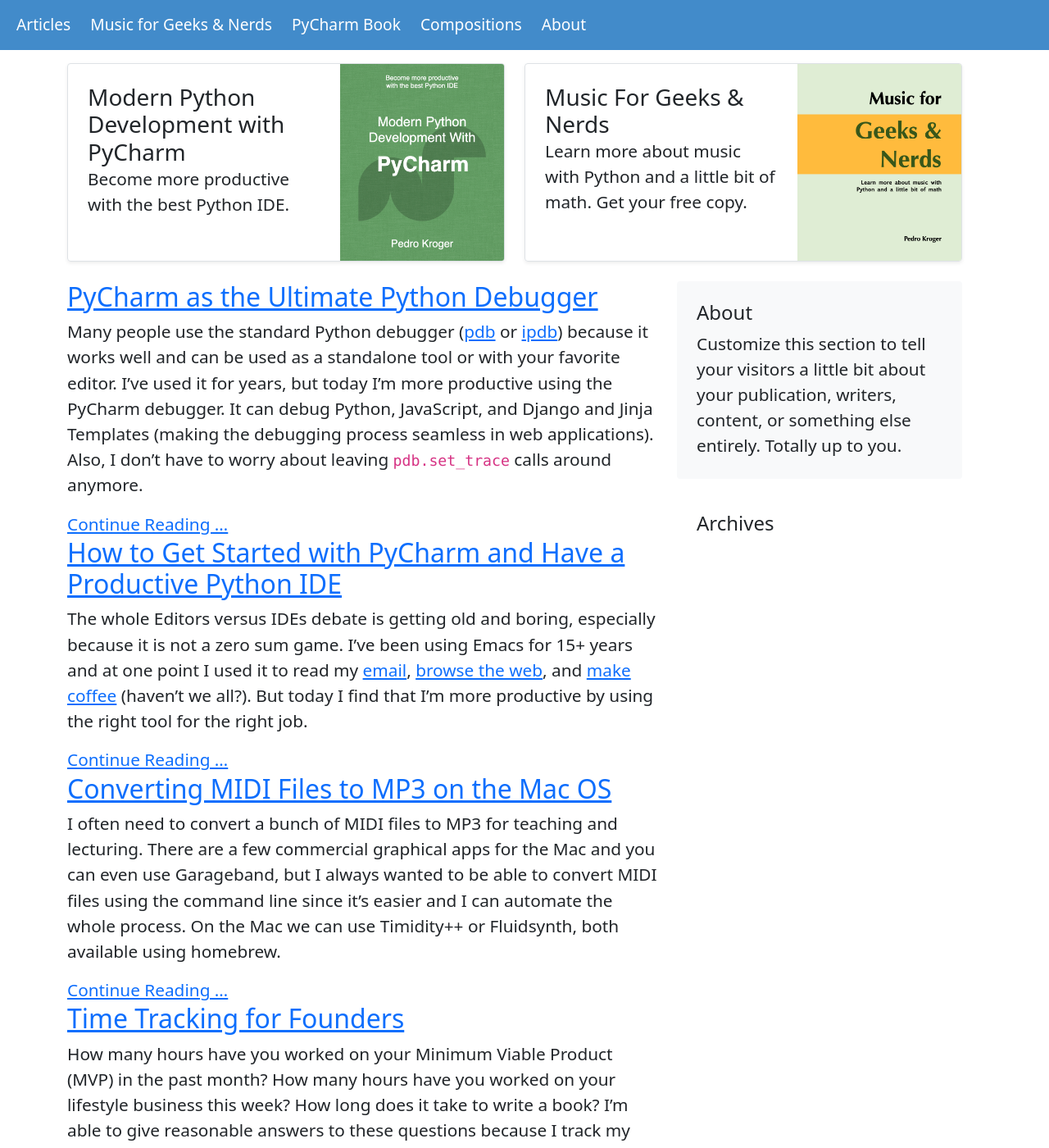
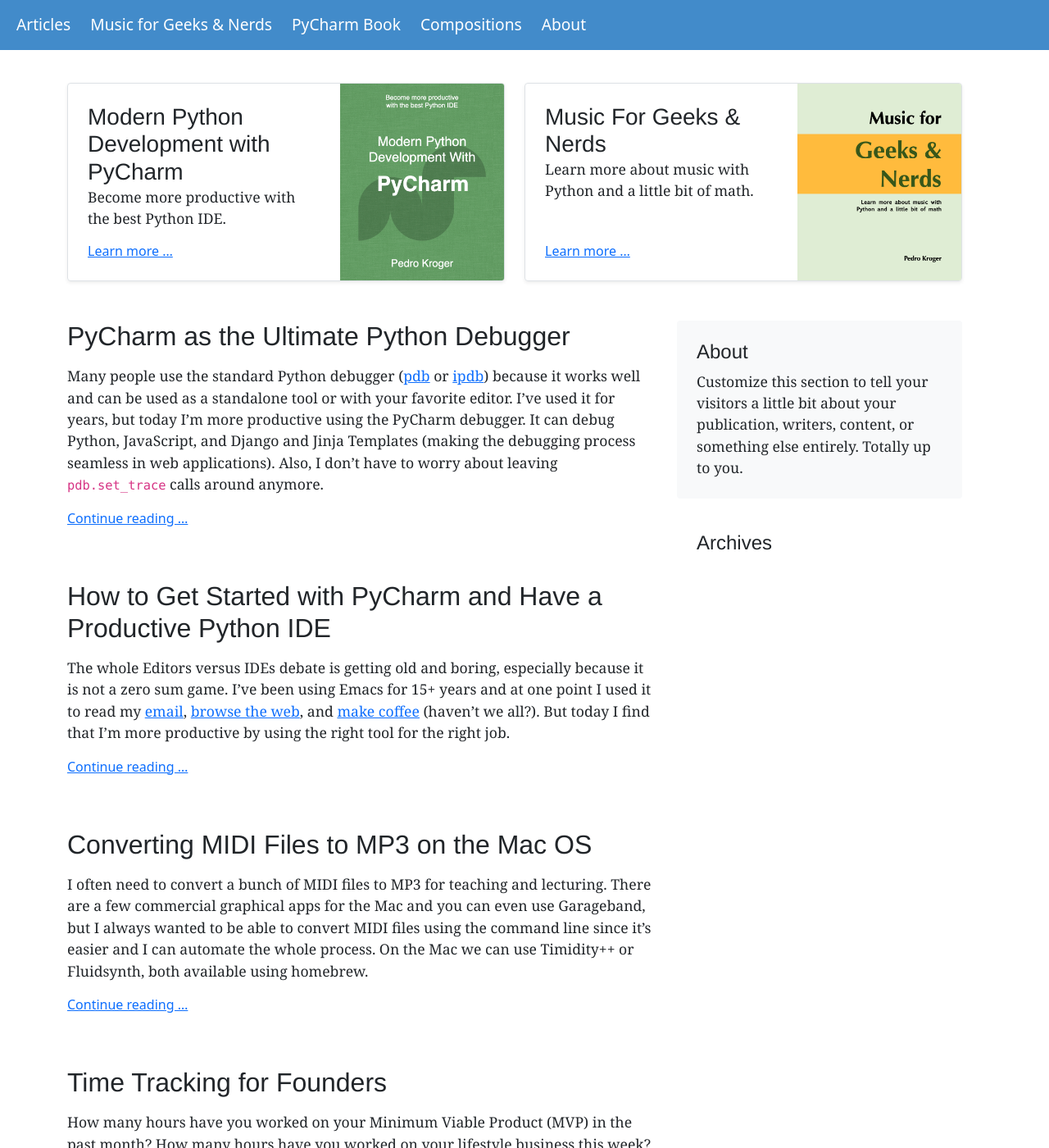
Before and after one commit to kroger/pedrokroger, a Jekyll site: the page built from index.md, in a window 1280 px wide and 1400 px high. Shown: the whole window at 82% size. Built offline with Jekyll 4.4.1, drawn with Linux system fonts in a browser that asks for light colours; some of the changed text lies outside the part shown.

Commit message:
Better layout

```diff
--- a/_layouts/home.html
+++ b/_layouts/home.html
@@ -2,7 +2,7 @@
 layout: default
 ---
 
-<div class="row">
+<div class="row my-4">
   <div class="col-md-6">
     <div class="row g-0 border rounded overflow-hidden flex-md-row mb-4 shadow-sm h-md-250 position-relative">
       <div class="col p-4 d-flex flex-column position-static">
@@ -10,10 +10,10 @@
 	<p class="card-text mb-auto">
 	  Become more productive with the best Python IDE.
 	</p>
+	<a href="#" class="stretched-link">Learn more &#8230;</a>
       </div>
       <div class="col-auto d-none d-lg-block">
 	<img alt="pycharm book cover" src="assets/img/pycharm-book-cover.png" width="200" />
-
       </div>
     </div>
   </div>
@@ -24,8 +24,8 @@
 	<h3 class="mb-0">Music For Geeks & Nerds</h3>
 	<p class="mb-auto">
 	  Learn more about music with Python and a little bit of math.
-	  Get your free copy.
 	</p>
+	<a href="#" class="stretched-link">Learn more &#8230;</a>
       </div>
       <div class="col-auto d-none d-lg-block">
 	<img alt="mfgan cover" src="assets/img/mfgan-cover.png" width="200" />
@@ -40,13 +40,12 @@
     <article class="blog-post">
       <h2 class="blog-post-title"><a href="{{ post.url | relative_url }}">{{ post.title | escape }}</a></h2>
       {{ post.excerpt }}
-      <a class="post-link" href="{{ post.url | relative_url }}">Continue Reading &#8230;</a>
+      <a class="post-link" href="{{ post.url | relative_url }}">Continue reading &#8230;</a>
     </article>
     {%- endfor -%}
   </div>
 
   <div class="col-md-4">
-    <div class="position-sticky" style="top: 2rem;">
     <div class="p-4 mb-3 bg-light rounded">
       <h4>About</h4>
       <p class="mb-0">
@@ -61,4 +60,3 @@
     </div>
   </div>
 </div>
-</div>
--- a/assets/default.css
+++ b/assets/default.css
@@ -1,6 +1,15 @@
 body {
-    font-size: 1.3rem;
-    line-height: 1.5;
+  padding-bottom: 2rem;
+}
+
+p {
+  font-family: "Lora", "Georgia", serif;
+  font-size: 1.1rem;
+}
+
+code {
+  font-family: "Ubuntu Mono", Menlo, Monaco, Consolas, monospace;
+  font-weight: normal;
 }
 
 .navbar {
@@ -13,3 +22,21 @@
 .navbar-dark .navbar-nav .nav-link {
   color: white !important;
 }
+
+h1, h2, h3, h4, h5, h6 {
+  font-family: "Yanone Kaffeesatz", "Helvetica Neue", "Verdana", sans-serif;
+}
+
+.h1 a, .h1 a:focus, .h1 a:hover, .h2 a, .h2 a:focus, .h2 a:hover, .h3 a, .h3 a:focus, .h3 a:hover, .h4 a, .h4 a:focus, .h4 a:hover, .h5 a, .h5 a:focus, .h5 a:hover, .h6 a, .h6 a:focus, .h6 a:hover, h1 a, h1 a:focus, h1 a:hover, h2 a, h2 a:focus, h2 a:hover, h3 a, h3 a:focus, h3 a:hover, h4 a, h4 a:focus, h4 a:hover, h5 a, h5 a:focus, h5 a:hover, h6 a, h6 a:focus, h6 a:hover {
+  color: inherit;
+  text-decoration: none;
+}
+
+.blog-post {
+  margin-bottom: 4rem;
+}
+
+.blog-post-title {
+  margin-bottom: 1rem;
+  font-size: 2rem;
+}
```
Lines whose indentation alone changed are shown as unchanged.
